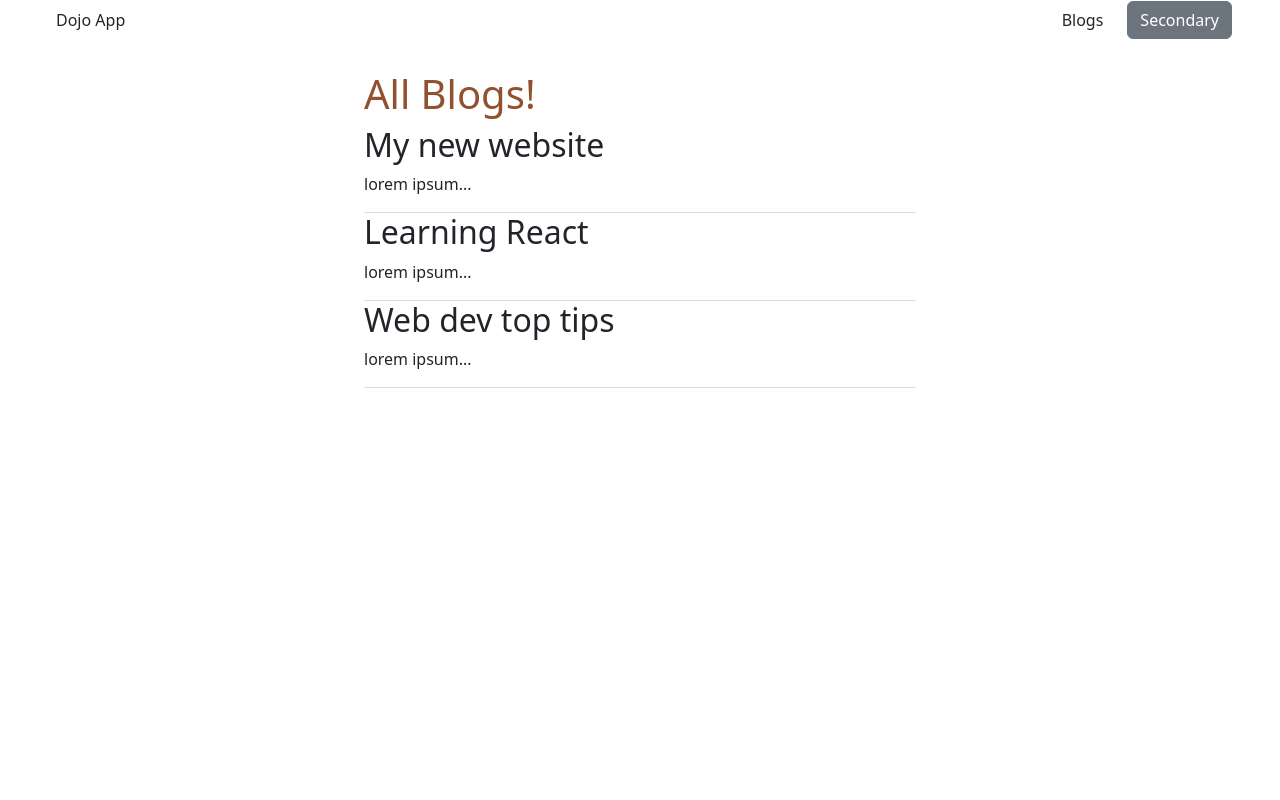
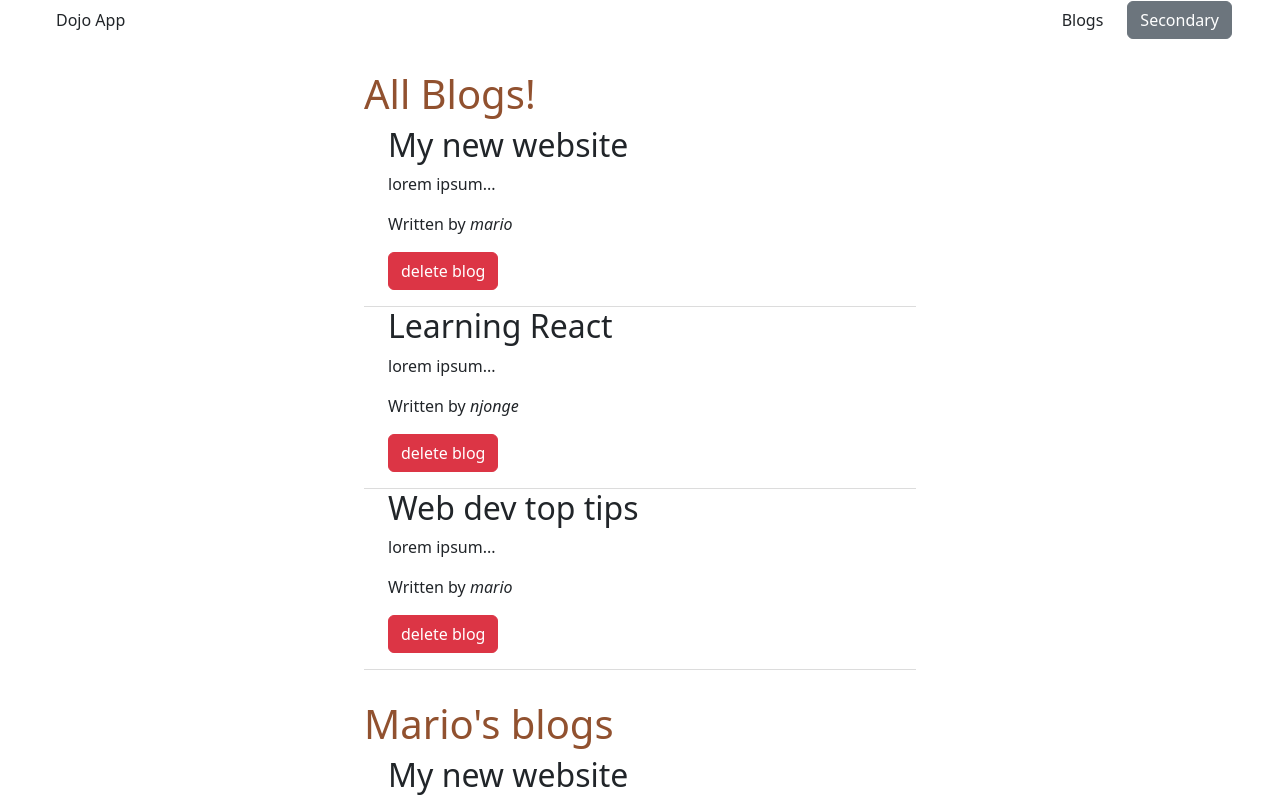
Before and after one commit to devmuturi/dojo-app, a React (Vite) app: page / in a window 1280 px wide. Shown: the top 800 px of the page. Built offline with nearby package versions, Linux system fonts and the light colour scheme.

Commit message:
Function as props

```diff
--- a/src/App.jsx
+++ b/src/App.jsx
@@ -1,18 +1,10 @@
-import { useState }  from 'react';
 import 'bootstrap/dist/css/bootstrap.min.css';
-import NavBar from './components/NavBar'
-import Content from './components/Content';
+import Content from './Content';
 
 function App() {
-  const [blogs, setBlogs] = useState([
-    { title: 'My new website', body: 'lorem ipsum...', author: 'mario', id: 1 },
-    { title: 'Learning React', body: 'lorem ipsum...', author: 'njonge', id: 2},
-    { title: 'Web dev top tips', body: 'lorem ipsum...', author: 'mario', id: 3}
-  ])
   return (
     <>
-      <NavBar />
-      <Content blogs={ blogs } title= "All Blogs!"/>
+      <Content/>
     </>
   )
 }
--- /dev/null
+++ b/src/Content.jsx
@@ -0,0 +1,23 @@
+import { useState } from 'react'
+import BlogList from './components/BlogList'
+import NavBar from './components/NavBar'
+
+export default function Content() {
+  const [blogs, setBlogs] = useState([
+    { title: 'My new website', body: 'lorem ipsum...', author: 'mario', id: 1 },
+    { title: 'Learning React', body: 'lorem ipsum...', author: 'njonge', id: 2 },
+    { title: 'Web dev top tips', body: 'lorem ipsum...', author: 'mario', id: 3 }
+  ]);
+
+  const handleDelete = (id) => {
+    const newBlogs = blogs.filter(blog => blog.id !== id)
+    setBlogs(newBlogs)
+  }
+  return (
+    <div>
+      <NavBar />
+      <BlogList blogs={blogs} title="All Blogs!" handleDelete={ handleDelete} />
+      <BlogList blogs={blogs.filter((blog) => blog.author == 'mario')} title="Mario's blogs" />
+    </div>
+  )
+}
--- /dev/null
+++ b/src/components/BlogList.jsx
@@ -0,0 +1,19 @@
+import { Button } from "react-bootstrap"
+
+export default function BlogList({ blogs, title, handleDelete }) {
+  return (
+      <div className="px-4 blog-list">
+          <h1>{title}</h1>
+          {blogs.map((blog) => (
+              <div className="blog-preview px-4" key={blog.id}>
+                  <h2>{blog.title}</h2>
+                  <p>{blog.body}</p>
+                  <p>Written by <span style={{
+                      fontStyle: "italic"
+                  }}>{ blog.author }</span></p>
+                  <Button className="btn-danger mb-3" onClick={() => handleDelete(blog.id)}>delete blog</Button>
+              </div>
+          ))}
+    </div>
+  )
+}
--- a/src/components/Content.jsx
+++ /dev/null
@@ -1,13 +0,0 @@
-export default function Content({ blogs, title }) {
-  return (
-      <div className="px-4 blog-list">
-          <h1>{title}</h1>
-          {blogs.map((blog) => (
-              <div className="blog-preview" key={blog.id}>
-                  <h2>{blog.title}</h2>
-                  <p>{blog.body}</p>
-              </div>
-          ))}
-    </div>
-  )
-}
```
